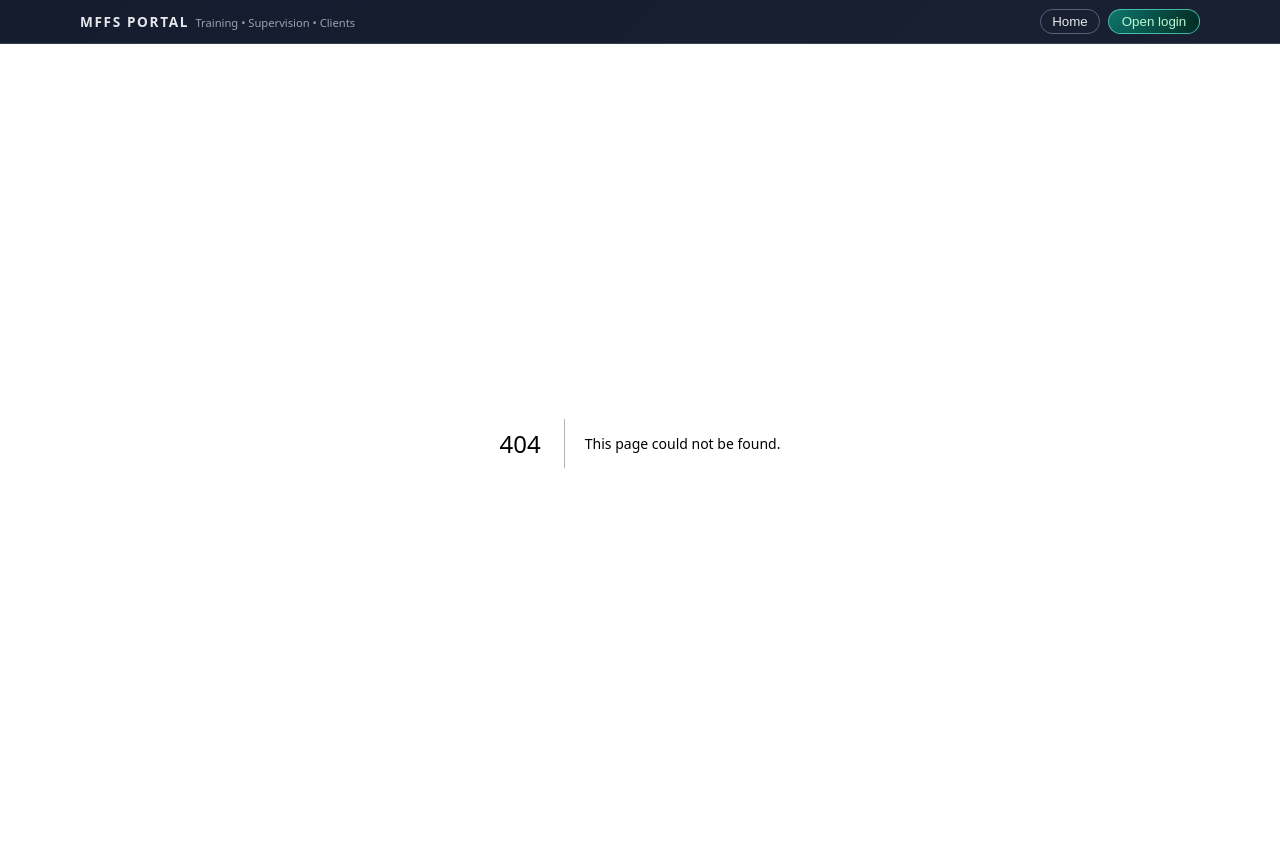
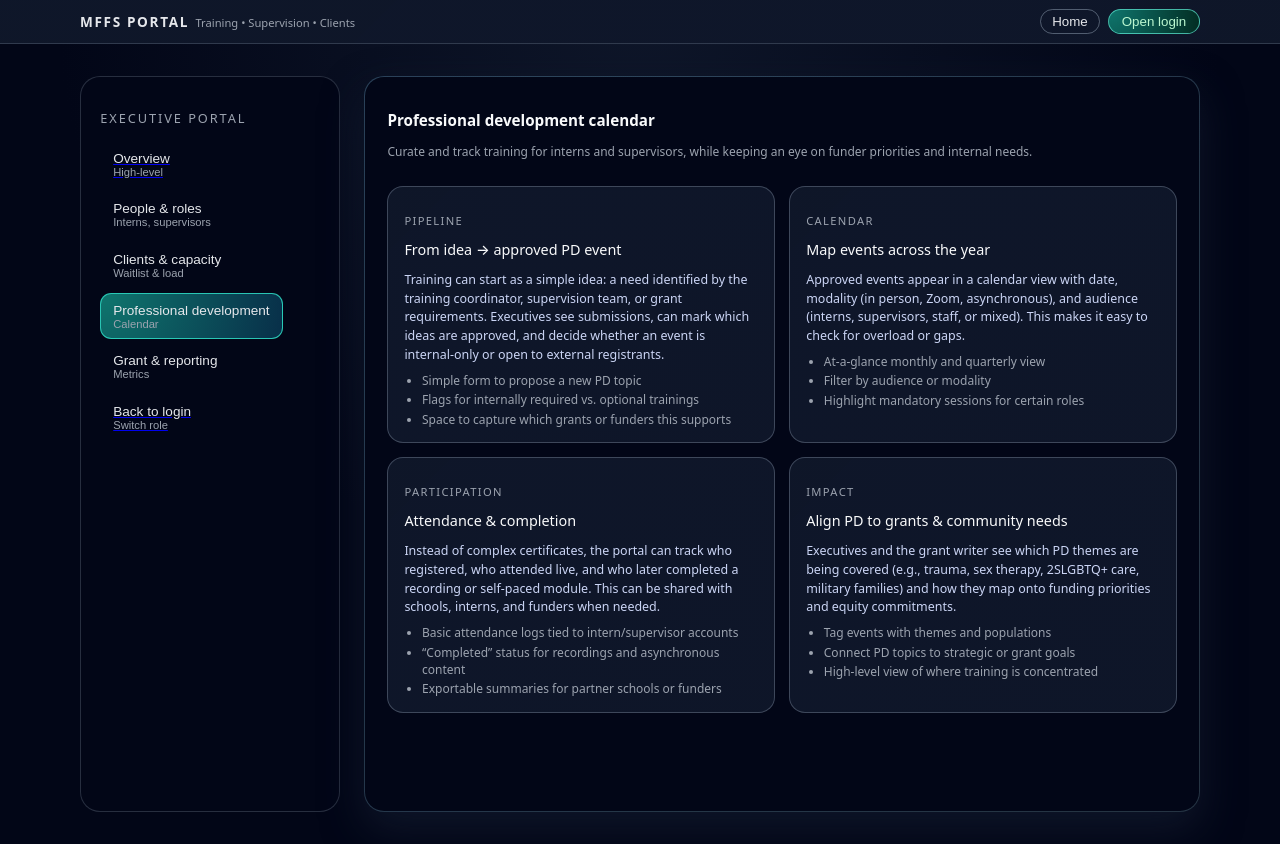
Before and after one commit to sraelcohen-sudo/mffs-portal, a Next.js app: page /executive/pd in a window 1280 px wide. Before the commit this address had no page. Built offline with nearby package versions, Linux system fonts and the light colour scheme.

Commit message:
Executive and Executive PD

```diff
--- /dev/null
+++ b/app/executive/pd/page.jsx
@@ -0,0 +1,162 @@
+import Link from "next/link";
+
+export default function ExecutivePDPage() {
+  return (
+    <main className="main-shell">
+      <div className="main-shell-inner main-shell-inner--with-sidebar">
+        {/* Sidebar – PD active */}
+        <aside className="sidebar">
+          <p className="sidebar-title">Executive portal</p>
+
+          <Link href="/executive">
+            <button className="sidebar-link" type="button">
+              <div className="sidebar-link-title">Overview</div>
+              <div className="sidebar-link-subtitle">High-level</div>
+            </button>
+          </Link>
+
+          <button className="sidebar-link" type="button">
+            <div className="sidebar-link-title">People & roles</div>
+            <div className="sidebar-link-subtitle">Interns, supervisors</div>
+          </button>
+
+          <button className="sidebar-link" type="button">
+            <div className="sidebar-link-title">Clients & capacity</div>
+            <div className="sidebar-link-subtitle">Waitlist & load</div>
+          </button>
+
+          <button className="sidebar-link sidebar-link--active" type="button">
+            <div className="sidebar-link-title">Professional development</div>
+            <div className="sidebar-link-subtitle">Calendar</div>
+          </button>
+
+          <button className="sidebar-link" type="button">
+            <div className="sidebar-link-title">Grant & reporting</div>
+            <div className="sidebar-link-subtitle">Metrics</div>
+          </button>
+
+          <Link href="/login">
+            <button className="sidebar-link" type="button">
+              <div className="sidebar-link-title">Back to login</div>
+              <div className="sidebar-link-subtitle">Switch role</div>
+            </button>
+          </Link>
+        </aside>
+
+        {/* Main PD content */}
+        <section className="card" style={{ padding: "1.3rem 1.4rem" }}>
+          <header className="section-header">
+            <div>
+              <h1 className="section-title">Professional development calendar</h1>
+              <p className="section-subtitle">
+                Curate and track training for interns and supervisors, while keeping
+                an eye on funder priorities and internal needs.
+              </p>
+            </div>
+          </header>
+
+          <div className="card-grid">
+            <PDCard
+              label="Pipeline"
+              title="From idea → approved PD event"
+              body="Training can start as a simple idea: a need identified by the training coordinator, supervision team, or grant requirements. Executives see submissions, can mark which ideas are approved, and decide whether an event is internal-only or open to external registrants."
+              bullets={[
+                "Simple form to propose a new PD topic",
+                "Flags for internally required vs. optional trainings",
+                "Space to capture which grants or funders this supports"
+              ]}
+            />
+
+            <PDCard
+              label="Calendar"
+              title="Map events across the year"
+              body="Approved events appear in a calendar view with date, modality (in person, Zoom, asynchronous), and audience (interns, supervisors, staff, or mixed). This makes it easy to check for overload or gaps."
+              bullets={[
+                "At-a-glance monthly and quarterly view",
+                "Filter by audience or modality",
+                "Highlight mandatory sessions for certain roles"
+              ]}
+            />
+
+            <PDCard
+              label="Participation"
+              title="Attendance & completion"
+              body="Instead of complex certificates, the portal can track who registered, who attended live, and who later completed a recording or self-paced module. This can be shared with schools, interns, and funders when needed."
+              bullets={[
+                "Basic attendance logs tied to intern/supervisor accounts",
+                "“Completed” status for recordings and asynchronous content",
+                "Exportable summaries for partner schools or funders"
+              ]}
+            />
+
+            <PDCard
+              label="Impact"
+              title="Align PD to grants & community needs"
+              body="Executives and the grant writer see which PD themes are being covered (e.g., trauma, sex therapy, 2SLGBTQ+ care, military families) and how they map onto funding priorities and equity commitments."
+              bullets={[
+                "Tag events with themes and populations",
+                "Connect PD topics to strategic or grant goals",
+                "High-level view of where training is concentrated"
+              ]}
+            />
+          </div>
+        </section>
+      </div>
+    </main>
+  );
+}
+
+function PDCard({ label, title, body, bullets }) {
+  return (
+    <div className="card-soft" style={{ padding: "0.9rem 1rem" }}>
+      <p
+        style={{
+          fontSize: "0.7rem",
+          letterSpacing: "0.12em",
+          textTransform: "uppercase",
+          color: "#9ca3af",
+          marginBottom: "0.25rem"
+        }}
+      >
+        {label}
+      </p>
+      <h2
+        style={{
+          fontSize: "0.9rem",
+          fontWeight: 500,
+          marginBottom: "0.3rem",
+          color: "#f9fafb"
+        }}
+      >
+        {title}
+      </h2>
+      <p
+        style={{
+          fontSize: "0.78rem",
+          color: "#cbd5f5",
+          lineHeight: 1.5,
+          marginBottom: "0.45rem"
+        }}
+      >
+        {body}
+      </p>
+      {bullets && bullets.length > 0 && (
+        <ul
+          style={{
+            listStyle: "disc",
+            paddingLeft: "1.1rem",
+            margin: 0,
+            display: "grid",
+            gap: "0.15rem",
+            fontSize: "0.75rem",
+            color: "#9ca3af"
+          }}
+        >
+          {bullets.map((item) => (
+            <li key={item}>{item}</li>
+          ))}
+        </ul>
+      )}
+    </div>
+  );
+}
```
Also changed, not shown: app/executive/page.jsx (+6 -4 lines).
